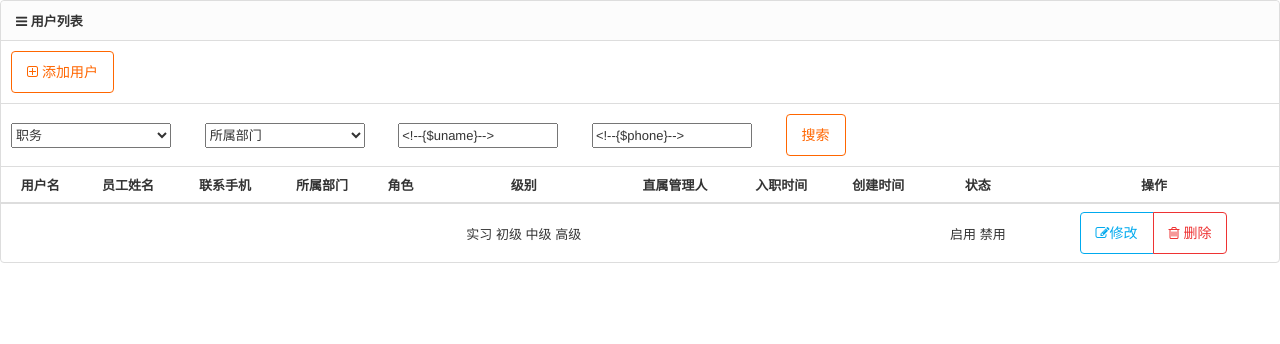
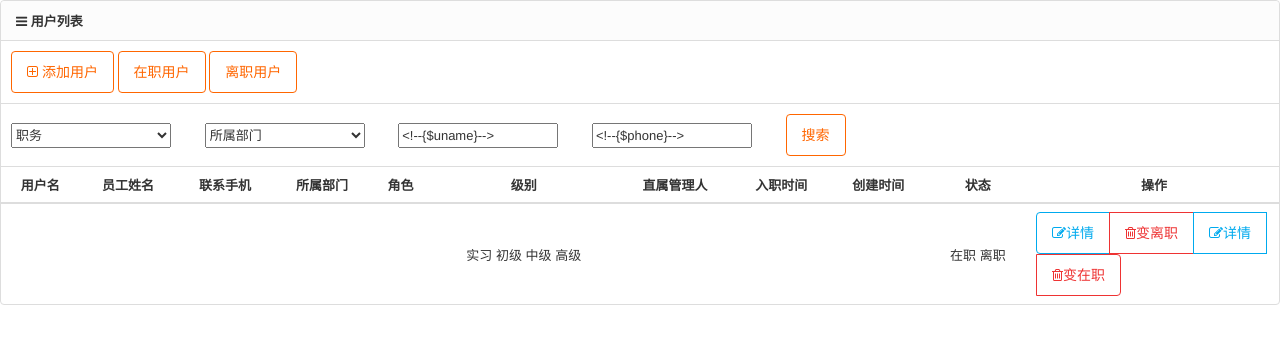
Before and after one commit to qixinliang/zhixiao_system, a PHP site: page /web/template/admin/run.htm in a window 1280 px wide. Shown: the top 344 px of the page. Run offline with PHP 8.4, Linux system fonts and the light colour scheme; some libraries are stand-ins or nearby versions.

Commit message:
最新修改

```diff
--- a/sales/index.php
+++ b/sales/index.php
@@ -3,4 +3,6 @@
 header("Content-Type:text/html; charset=utf-8");
 require_once(APP_PATH . 'initphp/initphp.php'); //导入配置文件-必须载入
 require_once(APP_PATH . 'conf/comm.conf.php'); //公用配置
+date_default_timezone_set('Asia/Shanghai');
+ini_set('date.timezone','Asia/Shanghai');
 InitPHP::init();
--- a/sales/library/service/loginService.php
+++ b/sales/library/service/loginService.php
@@ -34,6 +34,7 @@
             $this->adminDao->adminInfoUpdate($admin['id'],$data);//更新管理员登录信息
             return $admin;
         }
+        return false;
     }
 
 }
--- a/sales/web/controller/customerController.php
+++ b/sales/web/controller/customerController.php
@@ -84,7 +84,7 @@
 				'inviter_dpt_name' 		=> $inviterDptName,
 				'inviter_role_name' 	=> $inviterRoleName,
 				//FIXME,离职的时候把销售的离职日期写到数据库中.
-				'inviter_off_time' 		=> date('Y-m-d H:i:s',time()),
+				'inviter_off_time' 		=> date('Y-m-d H:i:s',$v['inviter_off_time']),
 				'invest_status' 		=> $v['invest_status']
 			);
 			$fList[] = $tmpList;
--- a/sales/web/template/admin/run.htm
+++ b/sales/web/template/admin/run.htm
@@ -16,6 +16,8 @@
   <div class="panel-head"><strong class="icon-reorder"> 用户列表</strong></div>
   <div class="padding border-bottom">
   <a class="button border-yellow" href="/admin/add"><span class="icon-plus-square-o"></span> 添加用户</a>
+  <a class="button border-yellow" href="/admin/run/status/1">在职用户</a>
+  <a class="button border-yellow" href="/admin/run/status/0">离职用户</a>
   </div>
   <div class="padding border-bottom">
       <form action="/admin/run" method="post">
@@ -74,15 +76,22 @@
 		<td><?php echo date("Y-m-d H:i:s",$vo['regtime']);?></td>
 		<td>
 		<!--{if($vo['status']==1)}-->
-          启用
+          在职
           <!--{else}-->
-          禁用
+          离职
           <!--{/if}-->
 		</td>
       <td>
 		  <div class="button-group">
-			<a type="button" class="button border-main" href="/admin/edit/id/<!--{$vo['id']}-->"><span class="icon-edit"></span>修改</a>
-			<a class="button border-red" href="javascript:void(0)" onclick="del('<!--{$vo['id']}-->',this)"><span class="icon-trash-o"></span> 删除</a>
+		  <!--{if($vo['status']==1)}-->
+          		<a type="button" class="button border-main" href="/admin/edit/id/<!--{$vo['id']}-->"><span class="icon-edit"></span>详情</a>
+          		<a class="button border-red" href="javascript:void(0)" onclick="del('<!--{$vo['id']}-->',0,this)"><span class="icon-trash-o"></span>变离职	</a>
+          <!--{else}-->
+          		<a type="button" class="button border-main" href="/admin/edit/id/<!--{$vo['id']}-->"><span class="icon-edit"></span>详情</a>
+          		<a class="button border-red" href="javascript:void(0)" onclick="del('<!--{$vo['id']}-->',1,this)"><span class="icon-trash-o"></span>变在职	</a>
+          <!--{/if}-->
+
+
 		  </div>
       </td>
 	</tr>
@@ -90,18 +99,16 @@
   </table>
 </div>
 <script>
-function del(id,obj){
-	if(confirm("您确定要删除吗?")){
+function del(id,status,obj){
+	if(confirm("您确定要操作吗?")){
 		$.ajax({
 			url: '/admin/del',
 			type: 'post',
 			dataType:'json',
-			data: {id: id},
+			data: {id: id,status: status},
 			success: function(msg) {
 				if(msg.status == 9){
-					alert("内置用户无法删除");
-				}else if(msg.status == 11){
-					alert("越权操作");
+					alert("内置用户无法修改");
 				}else{
 					$(obj).parent().parent().parent().remove();
 				}
--- a/sales/web/template/left_nav.htm
+++ b/sales/web/template/left_nav.htm
@@ -3,7 +3,7 @@
   <ul style="display:block">
     <li><a href="/department/run" target="right"><span class="icon-caret-right"></span>部门管理</a></li>
 	<li><a href="/role/run" target="right"><span class="icon-caret-right"></span>角色管理</a></li>
-	<li><a href="/admin/run" target="right"><span class="icon-caret-right"></span>用户管理</a></li>
+	<li><a href="/admin/run/status/1" target="right"><span class="icon-caret-right"></span>用户管理</a></li>
   </ul>
   <h2><span class="icon-user"></span>业绩管理</h2>
   <ul style="display:block">
```
Also changed, not shown: sales/library/dao/adminDao.php (+7 -3 lines), sales/library/dao/customerDao.php (+3 -4 lines), sales/library/service/adminService.php (+13 -4 lines), sales/web/controller/adminController.php (+8 -6 lines), sales/web/controller/bmyjmxController.php (+4 -4 lines).
